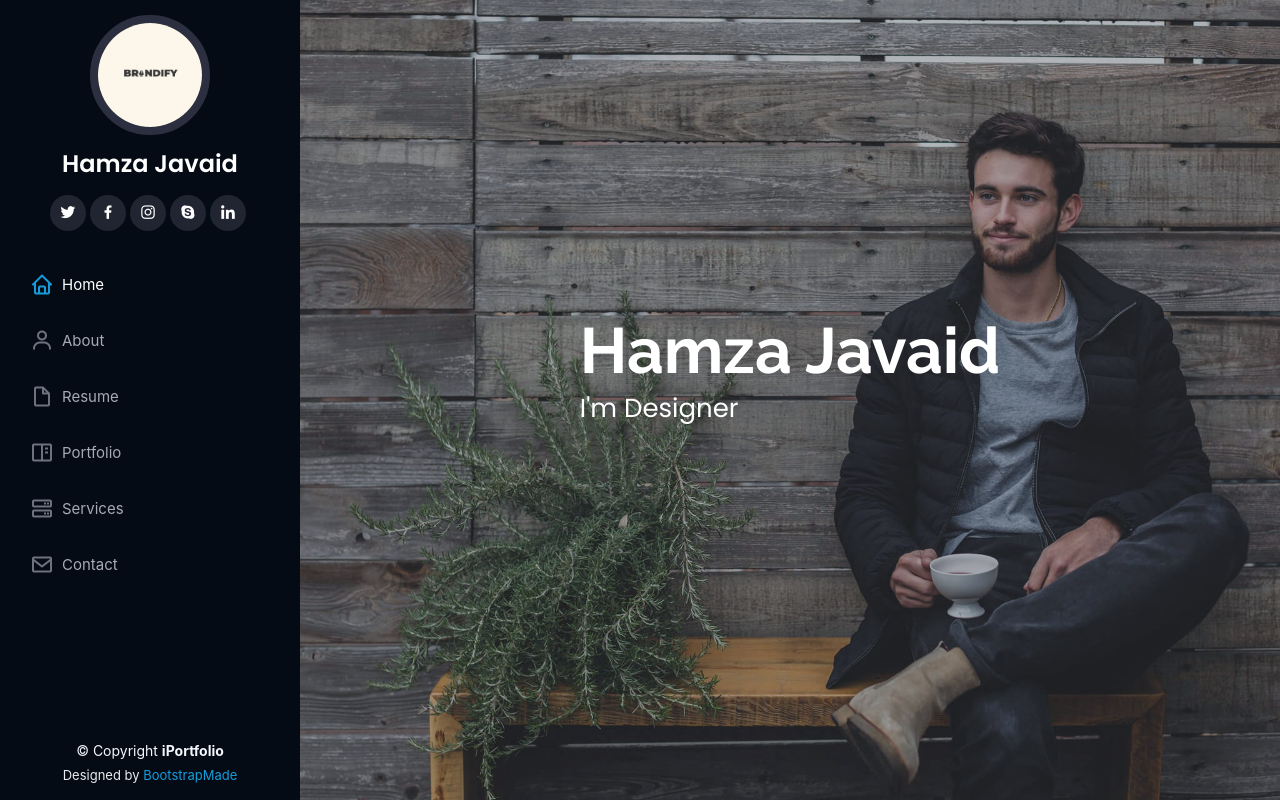
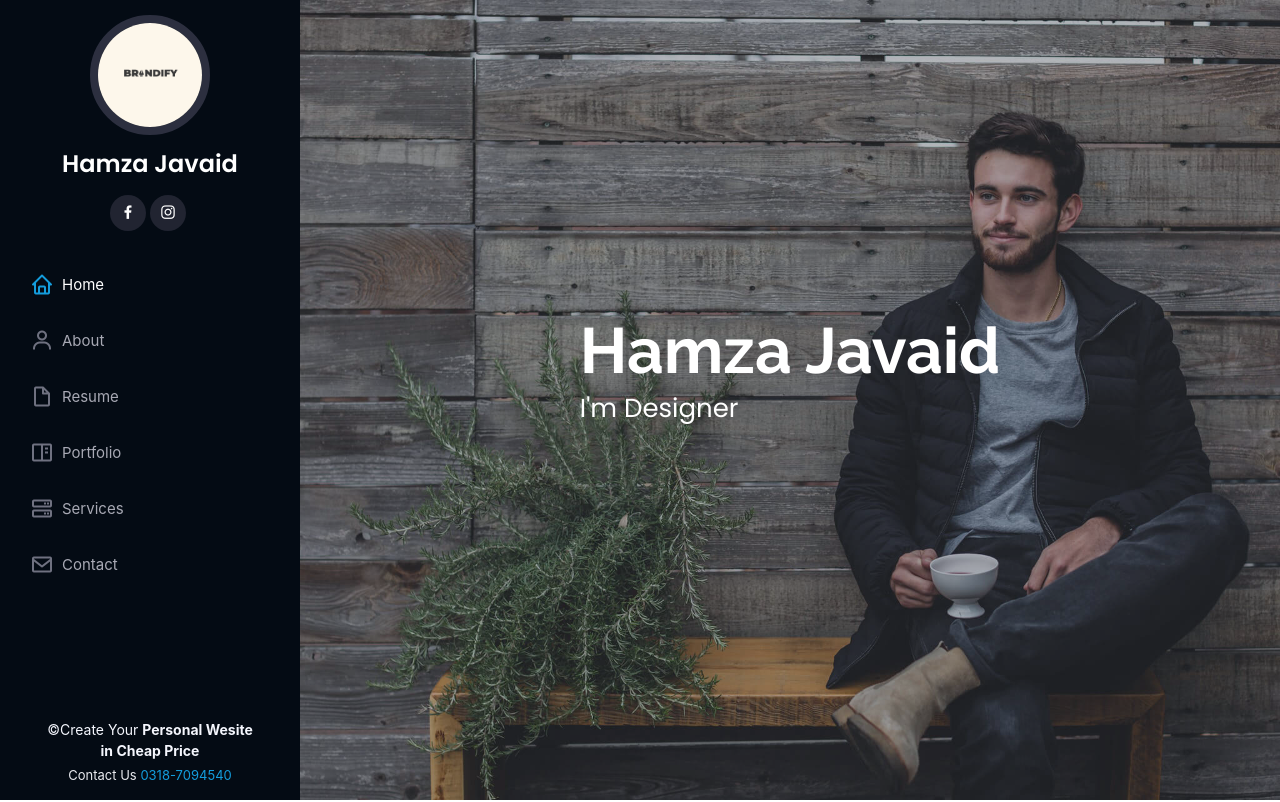
Before and after one commit to mmutahar1122/Hamza_Repository, a React (Create React App) app: page / in a window 1280 px wide. Shown: the top 802 px of the page. Built offline with nearby package versions, Linux system fonts and the light colour scheme.

Commit message:
remove social media icons

```diff
--- a/src/Footer/Index.js
+++ b/src/Footer/Index.js
@@ -8,14 +8,15 @@ const Footer = () => {
   <footer id="footer">
     <div className="container">
       <div className="copyright">
-        &copy; Copyright <strong><span>iPortfolio</span></strong>
+        &copy;Create Your <strong><span>Personal Wesite in Cheap Price</span></strong>
       </div>
       <div className="credits">
         {/* <!-- All the links in the footer should remain intact. --> */}
         {/* <!-- You can delete the links only if you purchased the pro version. -->
         <!-- Licensing information: https://bootstrapmade.com/license/ -->
         <!-- Purchase the pro version with working PHP/AJAX contact form: https://bootstrapmade.com/iportfolio-bootstrap-portfolio-websites-template/ --> */}
-        Designed by <a href="https://bootstrapmade.com/">BootstrapMade</a>
+        Contact Us <a href="https://bootstrapmade.com/">
+          0318-7094540</a>
       </div>
     </div>
   </footer>
--- a/src/Navbar/Index.js
+++ b/src/Navbar/Index.js
@@ -3,18 +3,52 @@ import React from 'react'
 const Navbar = () => {
   return (
     <>
-  <i className="bi bi-list mobile-nav-toggle d-xl-none"></i>
+  {/* <nav class="navbar navbar-expand-lg navbar-light bg-light">
+  <div class="container-fluid">
 
+    <div class="collapse navbar-collapse" id="navbarNavDropdown">
+      <ul class="navbar-nav">
+        <li class="nav-item">
+          <a class="nav-link active" aria-current="page" href="#">Home</a>
+        </li>
+        <li class="nav-item">
+          <a class="nav-link" href="#">Features</a>
+        </li>
+        <li class="nav-item">
+          <a class="nav-link" href="#">Pricing</a>
+        </li>
+        <li class="nav-item dropdown">
+          <a class="nav-link dropdown-toggle" href="#" id="navbarDropdownMenuLink" role="button" data-bs-toggle="dropdown" aria-expanded="false">
+            Dropdown link
+          </a>
+          <ul class="dropdown-menu" aria-labelledby="navbarDropdownMenuLink">
+            <li><a class="dropdown-item" href="#">Action</a></li>
+            <li><a class="dropdown-item" href="#">Another action</a></li>
+            <li><a class="dropdown-item" href="#">Something else here</a></li>
+          </ul>
+        </li>
+      </ul>
+    </div>
+  </div>
+</nav> */}
+  {/* <nav class="navbar"> */}
+  {/* <div class="container-fluid"></div> */}
+ {/* <a class="navbar-brand" href="#">Navbar</a> */}
+    {/* <button class="navbar-toggler mobile-nav-toggle bi-list d-xl-none" type="button" data-bs-toggle="collapse" data-bs-target="#navbarNavDropdown" aria-controls="navbarNavDropdown" aria-expanded="false" aria-label="Toggle navigation">
+      <span class="navbar-toggler-icon"></span>
+      </button>
+    </nav> */}
+    <i className="bi bi-list mobile-nav-toggle  d-xl-none"></i>
   <header id="header">
     <div className="d-flex flex-column"> <div className="profile">
         <img src="assets/img/Brandify-01.jpg" alt="" className="img-fluid rounded-circle"/>
         <h1 className="text-light"><a href="index.html">Hamza Javaid</a></h1>
         <div className="social-links mt-3 text-center">
-          <a href="#" className="twitter"><i className="bx bxl-twitter"></i></a>
-          <a href="#" className="facebook"><i className="bx bxl-facebook"></i></a>
-          <a href="#" className="instagram"><i className="bx bxl-instagram"></i></a>
-          <a href="#" className="google-plus"><i className="bx bxl-skype"></i></a>
-          <a href="#" className="linkedin"><i className="bx bxl-linkedin"></i></a>
+          {/* <a href="#" className="twitter"><i className="bx bxl-twitter"></i></a> */}
+          <a href="https://www.facebook.com/BRANDIFY1" className="facebook" target='_blank'><i className="bx bxl-facebook"></i></a>
+          <a href="https://www.instagram.com/ha_designer191" className="instagram" target='_blank'><i className="bx bxl-instagram"></i></a>
+          {/* <a href="#" className="google-plus"><i className="bx bxl-skype"></i></a> */}
+          {/* <a href="#" className="linkedin"><i className="bx bxl-linkedin"></i></a> */}
         </div>
       </div>
 
@@ -31,6 +65,9 @@ const Navbar = () => {
     </div>
   </header>
 
+
+
+
     </>)
 }
 
--- a/src/services/Index.js
+++ b/src/services/Index.js
@@ -17,7 +17,7 @@ const Services = () => {
           <div className="col-lg-4 col-md-6 icon-box" data-aos="fade-up">
             <div className="icon"><i className="bi bi-briefcase"></i></div>
             <h4 className="title"><a href="/">LOGO DESIGN</a></h4>
-            <p className="description">Voluptatum deleniti atque corrupti quos dolores et quas molestias excepturi sint occaecati cupiditate non provident</p>
+            <p className="description">Professional in Logo Design </p>
           </div>
           <div className="col-lg-4 col-md-6 icon-box" data-aos="fade-up" data-aos-delay="100">
             <div className="icon"><i className="bi bi-boxes"></i></div>
```
Also changed, not shown: public/assets/Brandify-favicon.jpg (added).
